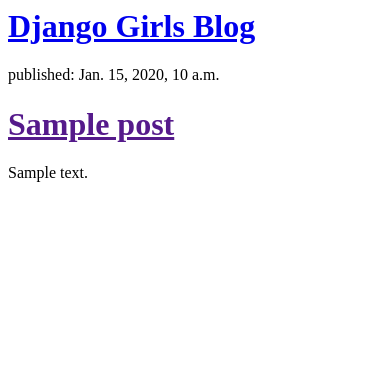
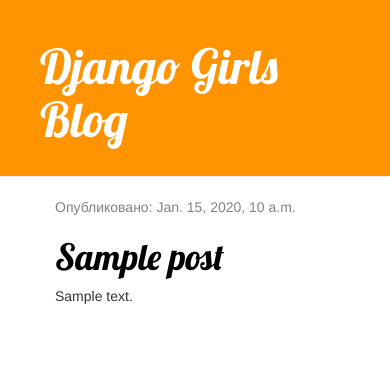
Before and after one commit to kryuly/djgirls_blog, a Django app: page / in a window 390 px wide. Shown: the top 375 px of the page. Run offline with Django 3.2, Linux system fonts and the light colour scheme; tables that the repository leaves empty hold one stand-in row (values such as "Sample post"); some libraries are stand-ins or nearby versions.

Commit message:
Added view and template for detailed blog post

```diff
--- /dev/null
+++ b/blog/static/css/blog.css
@@ -0,0 +1,54 @@
+/* h1 a {
+    color: #FCA205;
+    font-family: 'Lobster';
+}
+
+body {
+    padding-left: 15px;
+} */
+.page-header {
+    background-color: #ff9400;
+    margin-top: 0;
+    padding: 20px 20px 20px 40px;
+}
+
+.page-header h1, .page-header h1 a, .page-header h1 a:visited, .page-header h1 a:active {
+    color: #ffffff;
+    font-size: 36pt;
+    text-decoration: none;
+}
+
+.content {
+    margin-left: 40px;
+}
+
+h1, h2, h3, h4 {
+    font-family: 'Lobster', cursive;
+}
+
+.date {
+    color: #828282;
+}
+
+.save {
+    float: right;
+}
+
+.post-form textarea, .post-form input {
+    width: 100%;
+}
+
+.top-menu, .top-menu:hover, .top-menu:visited {
+    color: #ffffff;
+    float: right;
+    font-size: 26pt;
+    margin-right: 20px;
+}
+
+.post {
+    margin-bottom: 70px;
+}
+
+.post h1 a, .post h1 a:visited {
+    color: #000000;
+}
--- /dev/null
+++ b/blog/templates/blog/base.html
@@ -0,0 +1,23 @@
+{% load static %}
+<html>
+    <head>
+        <link rel="stylesheet" href="//maxcdn.bootstrapcdn.com/bootstrap/3.2.0/css/bootstrap.min.css">
+        <link rel="stylesheet" href="//maxcdn.bootstrapcdn.com/bootstrap/3.2.0/css/bootstrap-theme.min.css">
+        <link href="https://fonts.googleapis.com/css?family=Lobster&subset=latin,cyrillic" rel="stylesheet" type="text/css">
+        <link rel="stylesheet" href="{% static 'css/blog.css' %}">
+        <title>Django Girls blog</title>
+    </head>
+    <body>
+        <div class="page-header">
+            <h1><a href="/">Django Girls Blog</a></h1>
+        </div>
+        <div class="content container">
+            <div class="row">
+                <div class="col-md-8">
+                {% block content %}
+                {% endblock %}
+                </div>
+            </div>
+        </div>
+    </body>
+</html>
--- a/blog/templates/blog/post_list.html
+++ b/blog/templates/blog/post_list.html
@@ -1,19 +1,25 @@
-<html>
-    <head>
-        <title>Django Girls blog</title>
-    </head>
-    <body>
-        <div>
-            <h1><a href="/">Django Girls Blog</a></h1>
-        </div>
+{% extends 'blog/base.html' %}
 
-        {% for post in posts %}
-            <div>
+       <!-- {% for post in posts %}
+            <div class="post">
                 <p>published: {{ post.published_date }}</p>
                 <h1><a href="">{{ post.title }}</a></h1>
                 <p>{{ post.text|linebreaksbr }}</p>
             </div>
-        {% endfor %}
+        {% endfor %} -->
+
+{% block content %}
+    {% for post in posts %}
+        <div class="post">
+            <div class="date">
+                <p>Опубликовано: {{ post.published_date }}</p>
+            </div>
+            <h1><a href="{% url 'post_detail' pk=post.pk %}">{{ post.title }}</a></h1>
+            <p>{{ post.text|linebreaksbr }}</p>
+        </div>
+    {% endfor %}
+{% endblock %}
+
 
         <!-- <div>
             <p>published: 06.02.2021, 23:14</p>
@@ -26,5 +32,3 @@
             <h2><a href="">My second post</a></h2>
             <p>Aenean eu leo quam. Pellentesque ornare sem lacinia quam venenatis vestibulum. Donec id elit non mi porta gravida at eget metus. Fusce dapibus, tellus ac cursus commodo, tortor mauris condimentum nibh, ut f.</p>
         </div> -->
-    </body>
-</html>
--- a/blog/urls.py
+++ b/blog/urls.py
@@ -3,4 +3,5 @@
 
 urlpatterns = [
     path('', views.post_list, name='post_list'),
+    path('post/<int:pk>/', views.post_detail, name='post_detail'),
 ]
--- a/blog/views.py
+++ b/blog/views.py
@@ -1,7 +1,11 @@
-from django.shortcuts import render
+from django.shortcuts import render, get_object_or_404
 from django.utils import timezone
 from .models import Post
 
 def post_list(request):
     posts = Post.objects.filter(published_date__lte=timezone.now()).order_by('published_date')
     return render(request, 'blog/post_list.html', {'posts': posts})
+
+def post_detail(request, pk):
+    post = get_object_or_404(Post, pk=pk)
+    return render(request, 'blog/post_detail.html', {'post': post})
```
Also changed, not shown: blog/templates/blog/post_detail.html (added, +13 -0 lines).
